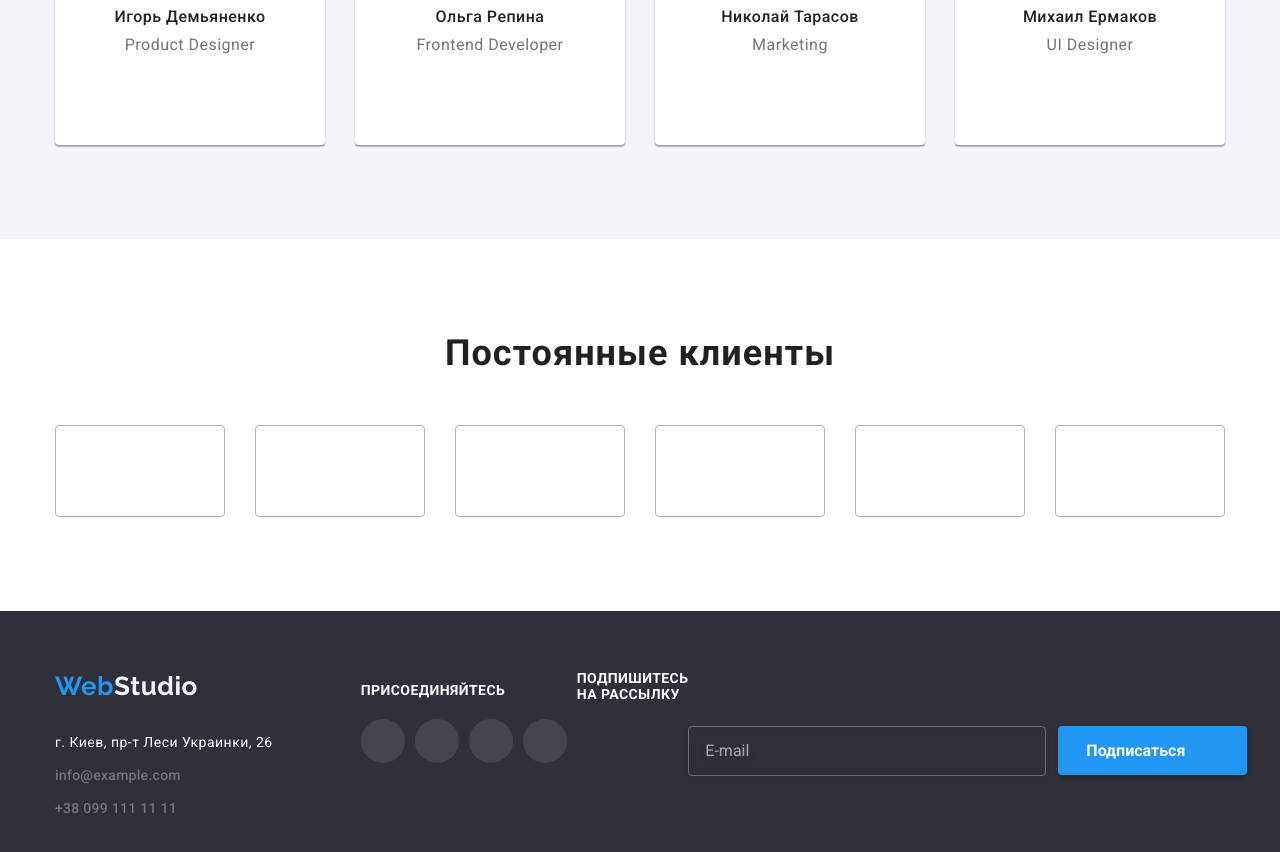
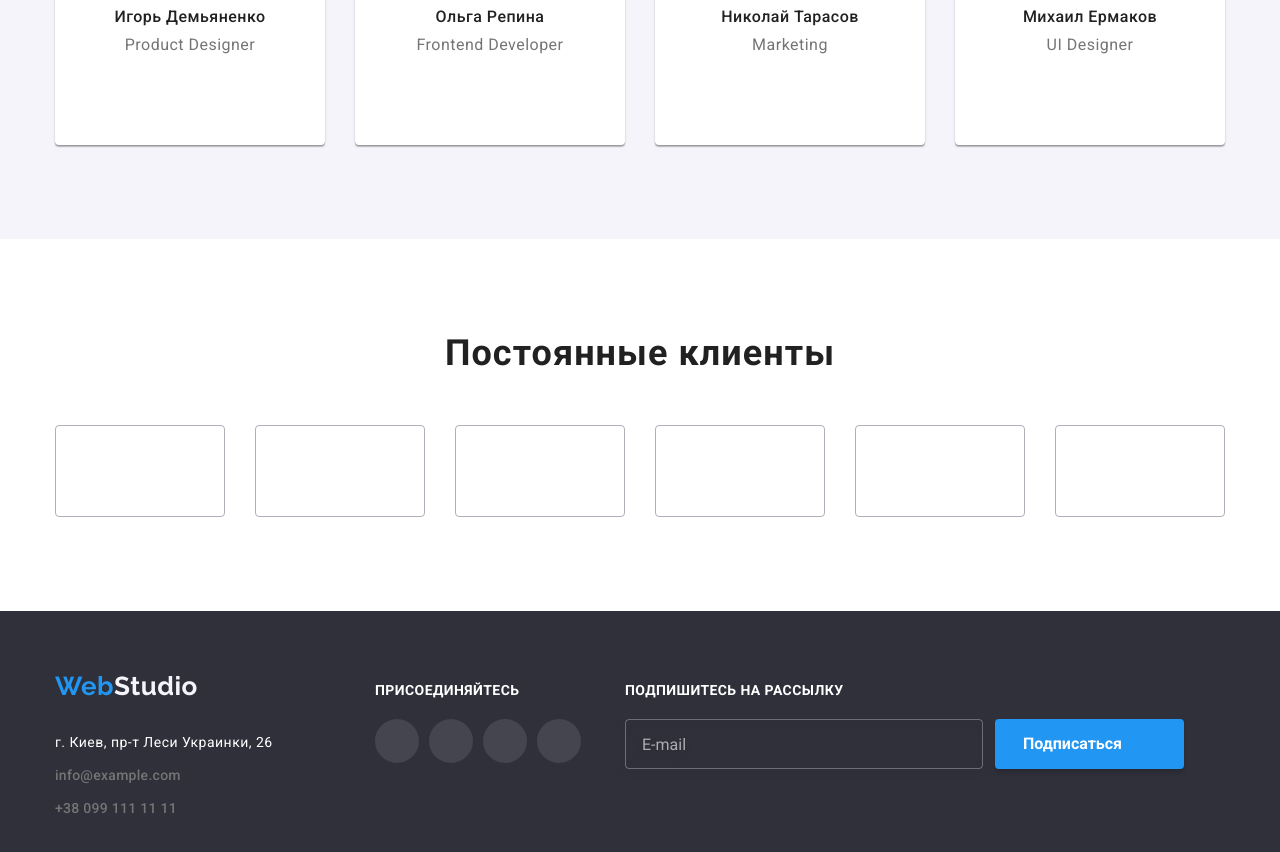
Before and after one commit to tofikwest/goit-markup-hw-07, a plain HTML site: page index.html in a window 1280 px wide. Shown: the part 1641-2493 px from the top of the page. Drawn offline with nearby package versions, Linux system fonts and the light colour scheme.

Commit message:
fixed footer-right-block

```diff
--- a/css/style.css
+++ b/css/style.css
@@ -138,7 +138,6 @@ img {
   position: relative;
   display: flex;
 
-
   color: var(--navigation-text-color);
 
   line-height: 1.14em;
@@ -153,7 +152,6 @@ img {
   padding-top: 32px;
   padding-bottom: 32px;
 }
-
 
 .site-nav__item:not(:last-child) {
   margin-right: 50px;
@@ -302,7 +300,6 @@ img {
   margin: 0 auto;
   max-width: 696px;
   margin-bottom: 30px;
-
 
   color: var(--main-title-text-color);
 
@@ -459,9 +456,6 @@ img {
   letter-spacing: 0.03em;
 }
 
-
-
-
 /* Команда */
 
 .main-team {
@@ -472,7 +466,6 @@ img {
   margin-top: calc(-1 * var(--card-set-gap));
 }
 .team__title-settings {
-
   margin-bottom: 50px;
 
   color: var(--title-settingss-color);
@@ -661,7 +654,6 @@ img {
   color: var(--accent-color);
 }
 
-
 .our-address {
   color: var(--footer-our-address-color);
 
@@ -688,7 +680,6 @@ img {
 
   letter-spacing: 0.02em;
   line-height: 1.71em;
-
 }
 
 .our-address-list__number-footer {
@@ -701,7 +692,6 @@ img {
 
   line-height: 1.71em;
   letter-spacing: 0.02em;
-
 }
 
 .our-address {
@@ -744,13 +734,11 @@ img {
   flex-direction: column;
   flex-basis: calc((100% - 30px) / 2);
 
-
   padding-top: 12px;
 }
 
 .footer-join__join-title {
   margin-bottom: 20px;
-
 }
 .footer-join__join-title,
 .footer-subscribe-text {
@@ -782,8 +770,9 @@ img {
 /* ---------FOOTER RIGHT SIDE____ */
 .down-part-right-block {
   display: flex;
-
+  flex-direction: column;
   flex-basis: calc((100% - var(--card-set-gap)) / 2);
+  padding-top: 12px;
 }
 
 .footer-subscribe-form {
@@ -845,7 +834,7 @@ img {
   border-radius: 4px;
 }
 
-.button-subscribe__icon-telegram{
+.button-subscribe__icon-telegram {
   width: 24px;
   height: 24px;
 
@@ -878,7 +867,6 @@ img {
   opacity: 1;
   transform: translate(-50%, -50%) scale(0.9);
 }
-
 
 .modal {
   position: absolute;
@@ -979,16 +967,22 @@ img {
 .check-wrap:hover {
   outline: 2px solid var(--accent-color);
 } */
-.modal__form-checkbox:checked + .user-agree-policy .user-agree-policy__icon-agree {
+.modal__form-checkbox:checked
+  + .user-agree-policy
+  .user-agree-policy__icon-agree {
   opacity: 1;
   background-color: var(--accent-color);
 }
 
-.modal__form-checkbox:checked + .user-agree-policy .user-agree-policy__check-wrap {
+.modal__form-checkbox:checked
+  + .user-agree-policy
+  .user-agree-policy__check-wrap {
   outline: var(--accent-color);
 }
 
-.modal__form-checkbox:focus + .user-agree-policy .user-agree-policy__check-wrap {
+.modal__form-checkbox:focus
+  + .user-agree-policy
+  .user-agree-policy__check-wrap {
   /* box-shadow: 0 0 0 4px #2196F3; */
   /* outline: 1px solid #2196F3; */
   outline: 3px solid black;
@@ -1093,11 +1087,9 @@ img {
   border-color: var(--accent-color);
 }
 
-
 .modal__close:hover .modal__icon-close,
 .modal__close:focus .modal__icon-close {
   fill: var(--accent-color);
-
 }
 
 /* Страница Портфолио */
@@ -1182,7 +1174,7 @@ img {
 }
 
 /* .card-set > .item { */
-  .card-set__item {
+.card-set__item {
   position: relative;
   overflow: hidden;
   flex-basis: calc(100% / 3 - var(--card-set-gap));
```
